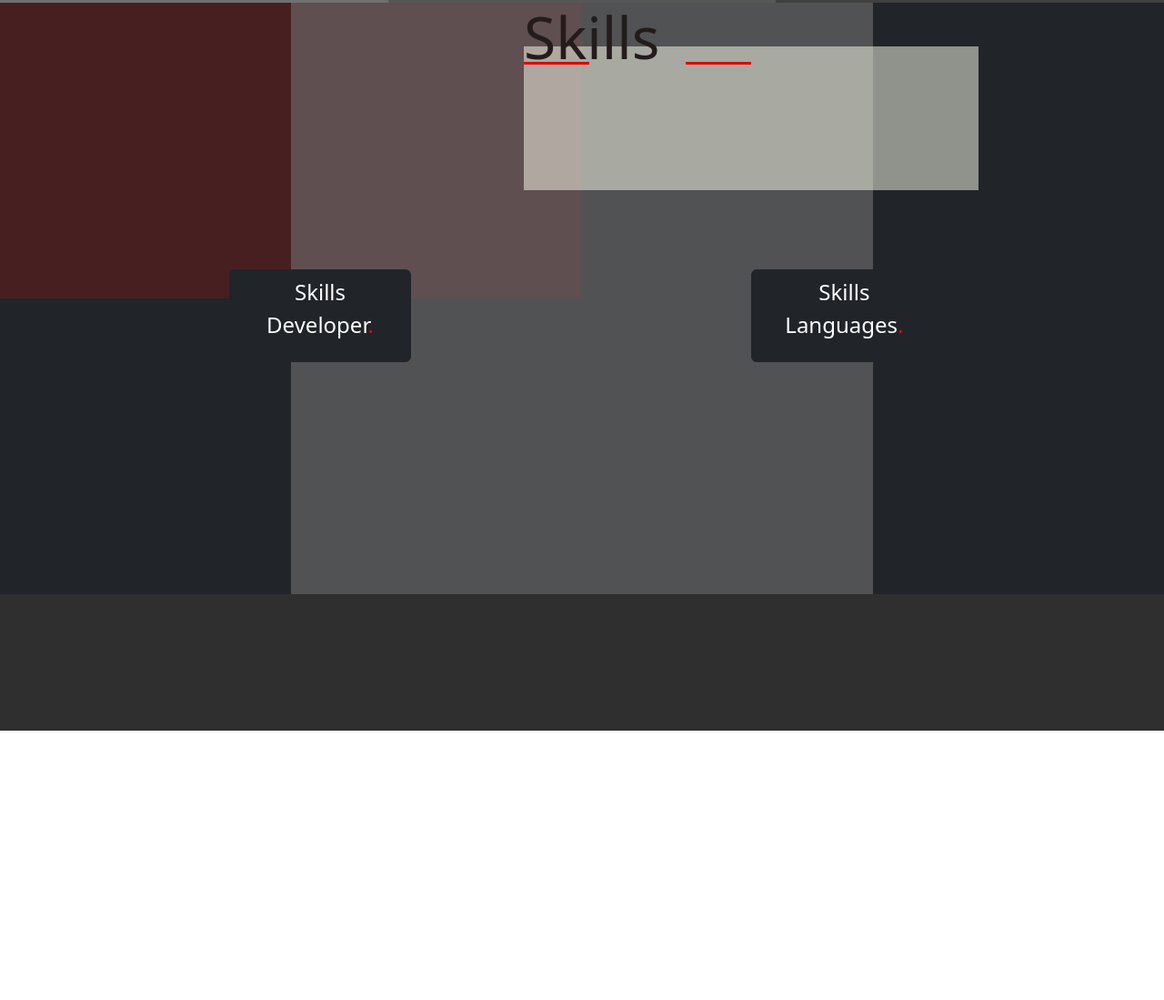
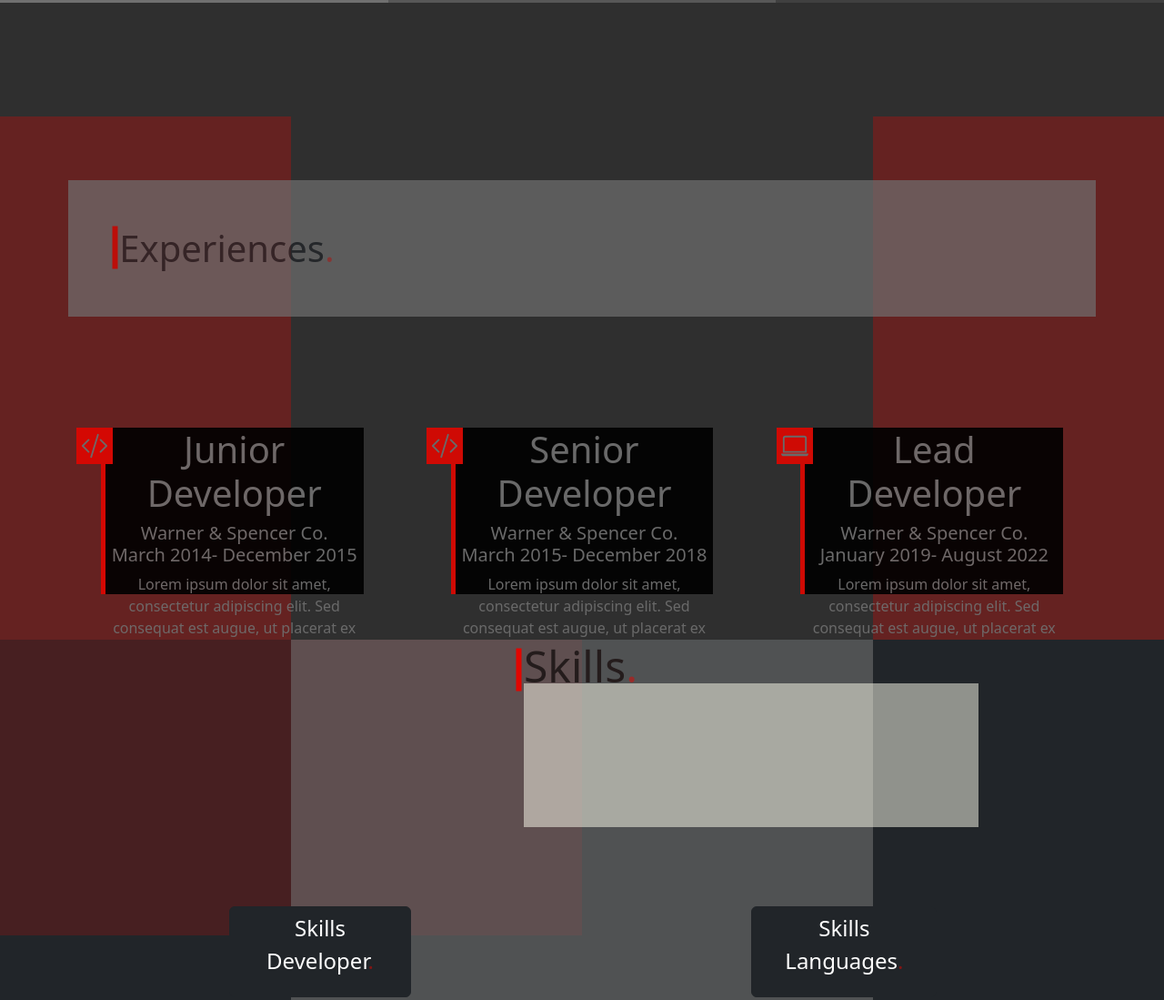
Before and after one commit to brian-balbuena/cv-BrianBalbuena, a plain HTML site: page index.html in a window 1280 px wide. Shown: the part 1697-2796 px from the top of the page at 91% size. Before the commit the page ends 2500 px from the top, so only its background shows below. Drawn offline with nearby package versions, Linux system fonts and the light colour scheme.

Commit message:
faltan detalles esteticos y el js

```diff
--- a/index.html
+++ b/index.html
@@ -1,17 +1,19 @@
 <!DOCTYPE html>
 <html lang="es">
+
 <head>
 
   <meta charset="UTF-8">
   <!-- meta -->
   <meta name="viewport" content="width=device-width, initial-scale=1">
-    <meta name="author" content="Brian Balbuena" >
+  <meta name="author" content="Brian Balbuena">
   <meta name="description" content="C.V Brian Balbuena">
   <meta name="keywords" content="C.V , Brian, Balbuena">
   <!-- css -->
   <link rel="stylesheet" href="style.css">
   <!-- bootstrap -->
-    <link href="https://cdn.jsdelivr.net/npm/bootstrap@5.3.0-alpha1/dist/css/bootstrap.min.css" rel="stylesheet" integrity="sha384-GLhlTQ8iRABdZLl6O3oVMWSktQOp6b7In1Zl3/Jr59b6EGGoI1aFkw7cmDA6j6gD" crossorigin="anonymous">
+  <link href="https://cdn.jsdelivr.net/npm/bootstrap@5.3.0-alpha1/dist/css/bootstrap.min.css" rel="stylesheet"
+    integrity="sha384-GLhlTQ8iRABdZLl6O3oVMWSktQOp6b7In1Zl3/Jr59b6EGGoI1aFkw7cmDA6j6gD" crossorigin="anonymous">
   <!-- icon bootstrap -->
   <link rel="stylesheet" href="https://cdn.jsdelivr.net/npm/bootstrap-icons@1.10.3/font/bootstrap-icons.css">
   <!-- titulo -->
@@ -19,6 +21,7 @@
   <!-- favicom -->
   <link rel="icon" href="#">
 </head>
+
 <body>
 
   <!-- barra de navegacion -->
@@ -69,7 +72,7 @@
           <ul class="navbar-nav d-flex justify-content-center align-items-center ">
 
             <li class="nav-item">
-            <a class="nav-link"  href="#">Home</a>
+              <a class="nav-link" href="#">Home</a>
             </li>
 
             <li class="nav-item">
@@ -91,7 +94,6 @@
       <div class="contenedor">
         <h1 class="display-1">Hello<span id="punto">.</span><br>I'm Thomas</h1>
       </div>
-
     </section>
 
 
@@ -104,23 +106,21 @@
   </section>
   <!-- acercademi -->
   <section class="aboutme container-fluid text-center bg-dark">
-
+    <div class="visualmi"></div>
     <div class="me bg-dark lh-1">
-    <h5 class="parrafome display-6">About me<span id="punto">.</span></h5>
+      <h5 class="parrafome display-6" id="textme">About me<span id="punto">.</span></h5>
       <p class="parrafome">Lorem ipsum dolor sit amet consectetur adipisicing elit. Veritatis fuga modi et culpa,
         quidem, blanditiis magnam nam esse corporis voluptate qui. Aliquam eius similique molestiae esse,
         quam asperiores delectus vitae?</p>
     </div>
 
     <div class="personal ">
-
       <h3 class="parrafopers text-center">Personal Info<span id="punto">.</span></h3>
-
       <ul class="lista list-group text-start">
-      <li ><span class="fw-bold">Name</span><span id="punto">:</span> Thomas Shelby</li>
-      <li ><span class="fw-bold">Age</span><span id="punto">:</span> 45</li>
-      <li ><span class="fw-bold">Phone</span><span id="punto">:</span> +447399524297</li>
-      <li ><span class="fw-bold">Address</span><span id="punto">:</span> 171 Langworthy Rd, Salford</li>
+        <li><span class="fw-bold">Name</span><span id="punto">:</span> Thomas Shelby</li>
+        <li><span class="fw-bold">Age</span><span id="punto">:</span> 45</li>
+        <li><span class="fw-bold">Phone</span><span id="punto">:</span> +447399524297</li>
+        <li><span class="fw-bold">Address</span><span id="punto">:</span> 171 Langworthy Rd, Salford</li>
       </ul>
     </div>
 
@@ -128,7 +128,8 @@
       <img src="imagenes/foto.png" alt="foto sacada de perfil" width="256px" height="256px">
     </div>
 
-
+    <div class="visualmi" id="miA"></div>
+    <div class="visualmi" id="miB"></div>
   </section>
 
 
@@ -143,7 +144,7 @@
 
     <div id="dos" class="educa text-center">
       <h3 id="textdos">High School<span id="punto">.</span></h3>
-    <h5>All Hallows RC  <span id="punto">|</span> 2005-2008</h5>
+      <h5>All Hallows RC <span id="punto">|</span> 2005-2008</h5>
     </div>
 
     <div id="tres" class="educa text-center">
@@ -169,6 +170,68 @@
 
   <!-- experiencia -->
 
+  <section class="experiencia container-fluid align-content-center">
+    <div class="visualexp" id="visualexpA"></div>
+    <div class="visualexp" id="visualexpB"></div>
+    <div class="tituloexp">
+      <h3 class="display-6" id="textexp">Experiences<span id="punto">.</span></h3>
+    </div>
+    <div class="tarjetaexp  text-center">
+      <div class="row">
+        <div class="columna col ">
+          <div class="imagenexp">
+            <svg xmlns="http://www.w3.org/2000/svg" width="30" height="30" fill="currentColor"
+              class="bi bi-code-slash bg-trasparet" viewBox="0 0 16 16">
+              <path
+                d="M10.478 1.647a.5.5 0 1 0-.956-.294l-4 13a.5.5 0 0 0 .956.294l4-13zM4.854 4.146a.5.5 0 0 1 0 .708L1.707 8l3.147 3.146a.5.5 0 0 1-.708.708l-3.5-3.5a.5.5 0 0 1 0-.708l3.5-3.5a.5.5 0 0 1 .708 0zm6.292 0a.5.5 0 0 0 0 .708L14.293 8l-3.147 3.146a.5.5 0 0 0 .708.708l3.5-3.5a.5.5 0 0 0 0-.708l-3.5-3.5a.5.5 0 0 0-.708 0z" />
+            </svg>
+          </div>
+          <div class="expindividual  bg-black">
+            <h3 class=" display-6 ">Junior Developer</h3>
+            <h5>Warner & Spencer Co.<br>March 2014- December 2015</h5>
+            <p>Lorem ipsum dolor sit amet, consectetur adipiscing elit. Sed consequat
+              est augue, ut placerat ex venenatis.</p>
+          </div>
+        </div>
+        <div class=" columna col">
+          <div class="imagenexp">
+            <svg xmlns="http://www.w3.org/2000/svg" width="30" height="30" fill="currentColor"
+              class="bi bi-code-slash bg-trasparet" viewBox="0 0 16 16">
+              <path
+                d="M10.478 1.647a.5.5 0 1 0-.956-.294l-4 13a.5.5 0 0 0 .956.294l4-13zM4.854 4.146a.5.5 0 0 1 0 .708L1.707 8l3.147 3.146a.5.5 0 0 1-.708.708l-3.5-3.5a.5.5 0 0 1 0-.708l3.5-3.5a.5.5 0 0 1 .708 0zm6.292 0a.5.5 0 0 0 0 .708L14.293 8l-3.147 3.146a.5.5 0 0 0 .708.708l3.5-3.5a.5.5 0 0 0 0-.708l-3.5-3.5a.5.5 0 0 0-.708 0z" />
+            </svg>
+          </div>
+          <div class="expindividual  bg-black">
+            <h3 class=" display-6 ">Senior Developer</h3>
+            <h5>Warner & Spencer Co.<br>March 2015- December 2018</h5>
+            <p>Lorem ipsum dolor sit amet, consectetur adipiscing elit. Sed consequat
+              est augue, ut placerat ex venenatis.</p>
+          </div>
+        </div>
+        <div class="columna col">
+          <div class="imagenexp">
+            <svg xmlns="http://www.w3.org/2000/svg" width="30" height="30" fill="currentColor" class="bi bi-laptop"
+              viewBox="0 0 16 16">
+              <path
+                d="M13.5 3a.5.5 0 0 1 .5.5V11H2V3.5a.5.5 0 0 1 .5-.5h11zm-11-1A1.5 1.5 0 0 0 1 3.5V12h14V3.5A1.5 1.5 0 0 0 13.5 2h-11zM0 12.5h16a1.5 1.5 0 0 1-1.5 1.5h-13A1.5 1.5 0 0 1 0 12.5z" />
+            </svg>
+          </div>
+          <div class="expindividual  bg-black">
+            <h3 class=" display-6 ">Lead Developer</h3>
+            <h5>Warner & Spencer Co.<br>January 2019- August 2022</h5>
+            <p>Lorem ipsum dolor sit amet, consectetur adipiscing elit. Sed consequat
+              est augue, ut placerat ex venenatis.</p>
+          </div>
+        </div>
+      </div>
+    </div>
+
+
+  </section>
+
+
+
+
   <!-- skills -->
 
   <section class="skill container-fluid bg-dark">
@@ -179,7 +242,7 @@
 
     <section class="textskill text-center">
       <div>
-      <h3 class="display-3">Skills</h3>
+        <h3 class="display-5">Skills<span id="punto">.</span></h3>
       </div>
     </section>
 
@@ -189,7 +252,8 @@
     <!-- skills developer -->
     <section class="skilldeveloper">
       <div class="botones">
-      <a id="botonskill" class="btn btn-dark text-center" data-bs-toggle="collapse" href="#collapseExample" role="button" aria-expanded="false" aria-controls="collapseExample">
+        <a id="botonskill" class="btn btn-dark text-center" data-bs-toggle="collapse" href="#collapseExample"
+          role="button" aria-expanded="false" aria-controls="collapseExample">
           <p id="palabraskill">Skills Developer<span id="punto">.</span></p>
         </a>
       </div>
@@ -205,7 +269,7 @@
                 <p>Frontend</p>
               </div>
             </div>
-            <div class="reversa bg-dark" >
+            <div class="reversa bg-dark">
               <div class="textback">
                 <div class="numkill ">
                   <p>87%</p>
@@ -223,13 +287,13 @@
                 <p>Backend</p>
               </div>
             </div>
-            <div class="reversa bg-dark" >
+            <div class="reversa bg-dark">
               <div class="textback">
                 <div class="numkill ">
                   <p>80%</p>
                 </div>
                 <div class="barra">
-                  <div class="progreso"  id="barraB"></div>
+                  <div class="progreso" id="barraB"></div>
                 </div>
               </div>
             </div>
@@ -241,7 +305,7 @@
                 <p>Coding Languages</p>
               </div>
             </div>
-            <div class="reversa bg-dark" >
+            <div class="reversa bg-dark">
               <div class="textback">
                 <div class="numkill ">
                   <p>60%</p>
@@ -259,7 +323,7 @@
                 <p>Attention to detail</p>
               </div>
             </div>
-            <div class="reversa bg-dark" >
+            <div class="reversa bg-dark">
               <div class="textback">
                 <div class="numkill ">
                   <p>95%</p>
@@ -278,7 +342,8 @@
     <!-- skills idiomas -->
     <section class="skillidiomas">
       <div class="botonesidiomas">
-      <a id="botonidiomas" class="btn btn-dark text-center" data-bs-toggle="collapse" href="#collapseExampleB" role="button" aria-expanded="false" aria-controls="collapseExampleB">
+        <a id="botonskill" class="btn btn-dark text-center" data-bs-toggle="collapse" href="#collapseExampleB"
+          role="button" aria-expanded="false" aria-controls="collapseExampleB">
           <p id="palabraskill">Skills Languages<span id="punto">.</span></p>
         </a>
       </div>
@@ -293,13 +358,13 @@
                 <p>Spanish</p>
               </div>
             </div>
-          <div class="reversa bg-dark" >
+            <div class="reversa bg-dark">
               <div class="textback">
                 <div class="numkill ">
                   <p>55%</p>
                 </div>
                 <div class="barra">
-                <div class="progreso"  id="barraAA"></div>
+                  <div class="progreso" id="barraAA"></div>
                 </div>
               </div>
             </div>
@@ -311,7 +376,7 @@
                 <p>German</p>
               </div>
             </div>
-          <div class="reversa bg-dark" >
+            <div class="reversa bg-dark">
               <div class="textback">
                 <div class="numkill ">
                   <p>80%</p>
@@ -329,7 +394,7 @@
                 <p>French</p>
               </div>
             </div>
-          <div class="reversa bg-dark" >
+            <div class="reversa bg-dark">
               <div class="textback">
                 <div class="numkill ">
                   <p>70%</p>
@@ -358,6 +423,9 @@
 
 
 
-<script src="https://cdn.jsdelivr.net/npm/bootstrap@5.3.0-alpha1/dist/js/bootstrap.bundle.min.js" integrity="sha384-w76AqPfDkMBDXo30jS1Sgez6pr3x5MlQ1ZAGC+nuZB+EYdgRZgiwxhTBTkF7CXvN" crossorigin="anonymous"></script>
+  <script src="https://cdn.jsdelivr.net/npm/bootstrap@5.3.0-alpha1/dist/js/bootstrap.bundle.min.js"
+    integrity="sha384-w76AqPfDkMBDXo30jS1Sgez6pr3x5MlQ1ZAGC+nuZB+EYdgRZgiwxhTBTkF7CXvN"
+    crossorigin="anonymous"></script>
 </body>
+
 </html>
--- a/style.css
+++ b/style.css
@@ -1,5 +1,3 @@
-
-
 /* hero */
 .navbar {
     position: relative;
@@ -7,12 +5,12 @@
 }
 
 .hero {
-    display:block;
+    display: block;
     background-image: url(imagenes/fondo.png);
     background-size: cover;
     background-repeat: no-repeat;
     height: 700px;
-
+    box-shadow: inset 0px -20px 20rem 20px #000000;
 }
 
 .webA {
@@ -41,6 +39,7 @@ h1::before {
 
 #punto {
     color: #E10600;
+    opacity: .5;
     animation: linea 3s ease;
 }
 
@@ -54,7 +53,7 @@ h1::before {
 
     100% {
         width: 100px;
-        opacity: 1;
+        opacity: 0.5;
 
     }
 }
@@ -88,6 +87,7 @@ text-align: center;
     bottom: 60%;
     left: 30%;
 }
+
 h4::before {
 
     content: " ";
@@ -128,17 +128,25 @@ h4::before {
     width: 33.33%;
     top: -20%;
     /* estilo */
-    box-shadow: 0 0 .2rem #fff,
-     0 0 .2rem #fff,
-     0 0 2rem #000000,
-     0 0 0.8rem #000000,
-     0 0 2.8rem #000000,
-     inset 0 0 1.3rem #000000;
+    box-shadow: 0 0 0.1rem #707070, 0 0 0.2rem #000000,
+    0 0 2rem #000000, 0 0 20rem #000000, 0 0 0.2rem #000000,
+    inset 0 0px 2rem #000000;
     border-radius: 10px;
     /* animation: neon 5s ease; */
 
     /* letra */
     color: black;
+}
+
+#textme::before {
+    content: " ";
+    position: absolute;
+    background-color: #E10600;
+    height: 6px;
+    width: 47px;
+    left: 132px;
+    top: 25px;
+    transform: rotate(90deg);
 }
 
 
@@ -153,7 +161,7 @@ h4::before {
 } */
 
 
-.parrafome{
+.parrafome {
     position: relative;
     margin-top: 20px;
 }
@@ -166,14 +174,8 @@ h4::before {
     right: 55%;
     width: 33.33%;
     top: 33.33%;
+    z-index: 1;
     /* estilo */
-      box-shadow: 0 0 .2rem #fff,
-     0 0 .2rem #fff,
-     0 0 2rem #E10600,
-     0 0 0.8rem #E10600,
-     0 0 2.8rem #E10600,
-     inset 0 0 1.3rem #E10600;
-     border-radius: 10px;
     /* animation: neon 5s ease;  */
 }
 
@@ -212,6 +214,7 @@ h4::before {
     right: 66.66%;
     width: 33.33%;
     top: 33.33%;
+    z-index: 1;
     /* estilo */
 
 }
@@ -246,6 +249,32 @@ padding: 3px;
     color: #000000;
     margin-top: 5px;
 }
+
+/* visual acercademi */
+
+.visualmi {
+    position: absolute;
+    display: inline;
+}
+
+#miA {
+    height: 100%;
+    width: 21%;
+    background-color: #E10600;
+    opacity: 0.2;
+    left: 20%
+}
+
+#miB {
+
+    height: 51%;
+    width: 1.5%;
+    background-color: #707070;
+    opacity: 0.3;
+    right: 16.4%;
+    bottom: 69%;
+}
+
 
 /* educacion  */
 
@@ -372,20 +401,31 @@ padding: 3px;
     bottom: 0%;
     height: 250px;
     width: 33.33%;
-    background-color:#404040;
-    color:#000000;
+    background-color: #404040;
+    color: #000000;
 
 }
 
 
 #textedu {
-    position:absolute;
+    position: absolute;
     display: inline;
     bottom: 41.5%;
     right: 41.5%;
     color: #707070;
 }
 
+#textedu::before {
+    content: " ";
+    position: absolute;
+    background-color: #E10600;
+    height: 6px;
+    width: 47px;
+    left: -31px;
+    top: 25px;
+    transform: rotate(90deg);
+
+}
 
 #textdos {
     padding-top: 30px;
@@ -417,7 +457,7 @@ padding: 3px;
         height: 280px;
     }
 
-    50%{
+    50% {
 
         bottom: 47%;
         height: 280px;
@@ -431,10 +471,114 @@ padding: 3px;
     }
 }
 
+/* visual about me */
+
+.aboutme {
+    box-shadow: inset 0px -20px 20rem 20px #000000;
+}
+
 
 /* experiencia */
 
 
+.experiencia {
+    position: relative;
+    display: block;
+    height: 700px;
+    background-color: #2f2f2f;
+
+}
+
+.tituloexp {
+    position: relative;
+    display: block;
+    height: 150px;
+    width: 90%;
+    background-color: #707070;
+    opacity: .7;
+    top: 10%;
+    margin: auto;
+}
+
+.tarjetaexp {
+    position: relative;
+    display: block;
+    height: 300px;
+    width: 90%;
+    top: 19%;
+    margin: auto;
+}
+
+#textexp {
+    position: absolute;
+    top: 34%;
+    margin-left: 5%;
+}
+
+#textexp::after {
+
+    content: " ";
+    position: absolute;
+    background-color: #E10600;
+    height: 6px;
+    width: 47px;
+    left: -28px;
+    top: 20px;
+    transform: rotate(90deg);
+}
+
+/* tarjetas de experiencia */
+
+ .columna {
+    position: relative;
+    height: 300px;
+    display: flex;
+    justify-content: center;
+    align-items: center;
+    opacity: .9;
+
+}
+.expindividual {
+
+    width: 80%;
+    height: 61%;
+    border-left: solid 5px #E10600;
+    color: #707070;
+    margin: 10px;
+
+}
+
+.imagenexp {
+    position: absolute;
+    display: flex;
+    width: 40px;
+    height: 40px;
+    color: #707070;
+    background-color: #E10600;
+    justify-content: center;
+    align-items: center;
+    bottom: 67%;
+    right: 84%;
+}
+
+/* visual experiencia */
+
+.visualexp {
+    position: absolute;
+    display: inline;
+    height: 100%;
+    width: 25%;
+    background-color: #E10600;
+    opacity: .3;
+}
+
+#visualexpA {
+    left: 0%;
+}
+
+#visualexpB {
+    right: 0%;
+}
 /* skills */
 
 .skill {
@@ -443,7 +587,10 @@ padding: 3px;
 
 }
 
-.visualA, .visualB, .visualC, .visualD {
+.visualA,
+.visualB,
+.visualC,
+.visualD {
     position: absolute;
     display: inline;
 }
@@ -483,12 +630,19 @@ padding: 3px;
 } */
 
 
- .barra, .progreso, .numskill, .textskill, .lineA,
- .lineB, .lineC, .lineD {
+.barra,
+.progreso,
+.numskill,
+.textskill,
+.lineA,
+.lineB,
+.lineC,
+.lineD {
     position: absolute;
     display: inline;
 
 }
+
 .textskill {
     left: 45%;
     color: #241c1c;
@@ -500,50 +654,34 @@ padding: 3px;
 .lineA {
     top: 10%;
     right: 55%;
-    animation: li 3s ease;
+    /* animation: li 3s ease;  */
 }
-.lineA::before {
 
+.textskill::before {
     content: " ";
     position: absolute;
     background-color: #E10600;
-    height: 3px;
-    width: 72px;
-
-
+    height: 6px;
+    width: 47px;
+    left: -29px;
+    top: 30px;
+    transform: rotate(90deg);
 }
 
 
-
-.lineB {
-    top: 10%;
-    right: 35.22%;
-    animation: lin 3s ease;
-
-}
-.lineB::before {
-
-    content: " ";
-    position: absolute;
-    background-color: #E10600;
-    height: 3px;
-    width: 72px;
-    right: 3px;
-
-}
 
 @keyframes lin {
 
     0% {
         top: 7%;
         width: 0;
-        transform: rotate(-180deg);
+        transform: rotate(0deg);
         opacity: 0;
     }
 
     100% {
         top: 10%;
-        transform: rotate(0deg);
+        transform: rotate(-180deg);
         width: 71px;
         opacity: 1;
 
@@ -572,6 +710,21 @@ padding: 3px;
     top: 45%;
     width: 100%;
     left: 60px;
+}
+
+.botones {
+    position: absolute;
+    display: inline;
+    width: 200px;
+    height: 100px;
+    left: 15%;
+}
+
+#botonskill {
+    display: flex;
+    align-items: center;
+    width: 100%;
+    height: 100%;
 }
 
 .collapse {
@@ -607,7 +760,8 @@ padding: 3px;
     border: none;
 }
 
-.frente, .reversa {
+.frente,
+.reversa {
     position: absolute;
     backface-visibility: hidden;
     transform-style: preserve-3d;
@@ -635,14 +789,15 @@ padding: 3px;
     width: 100%;
 }
 
-.numkill{
+.numkill {
     position: absolute;
     display: inline;
     justify-content: center;
     top: -5%;
     left: 10%;
     font-size: 1.7rem;
-    z-index: 1;;
+    z-index: 1;
+    ;
 }
 
 
@@ -692,13 +847,7 @@ top: 0%;
 
 
 
-.botones {
-    position: absolute;
-    display: inline;
-    width: 200px;
-    height: 100px;
-    left: 15%;
-}
+
 
 
 #palabraskill {
@@ -851,7 +1000,8 @@ border-radius: 12px;
 
 @media screen and (max-width:992px) {
 
-    .web, .webA {
+    .web,
+    .webA {
 
         display: contents;
 
@@ -861,20 +1011,20 @@ border-radius: 12px;
     .me {
 
 
-        width:100%;
+        width: 100%;
 
 
     }
 
     .personal {
-        width:100%;
+        width: 100%;
         right: 0;
 
     }
 
     .img {
 
-        width:100%;
+        width: 100%;
         right: 78px;
         top: -71.67%;
     }
@@ -884,7 +1034,7 @@ border-radius: 12px;
         right: 0;
     }
 
-    #dos{
+    #dos {
         bottom: 0;
     }
 
@@ -914,6 +1064,7 @@ border-radius: 12px;
         width: 100%;
         right: 23%;
     }
+
     .colapskills {
         position: absolute;
         display: inline;
```
Lines whose indentation alone changed are shown as unchanged.
